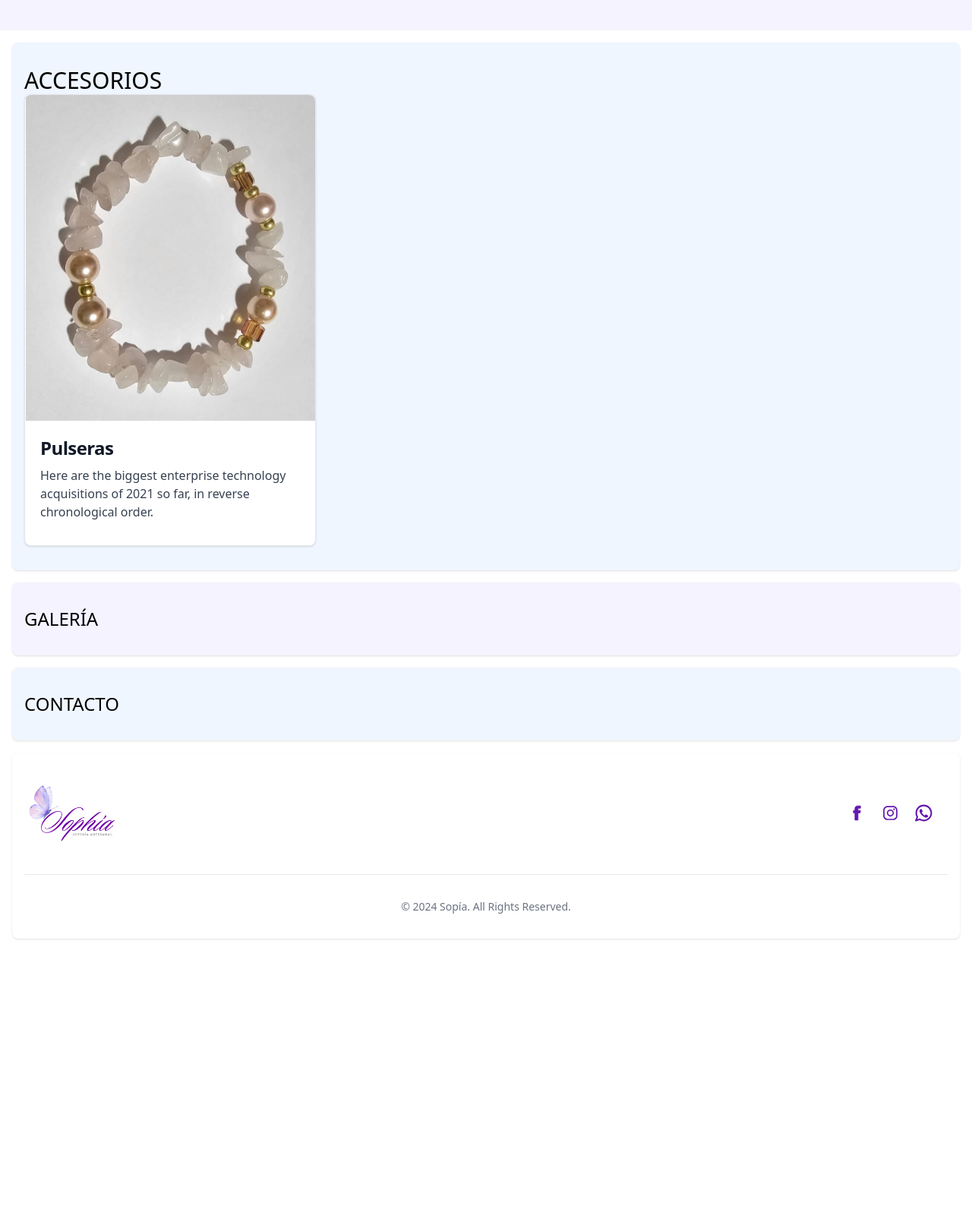
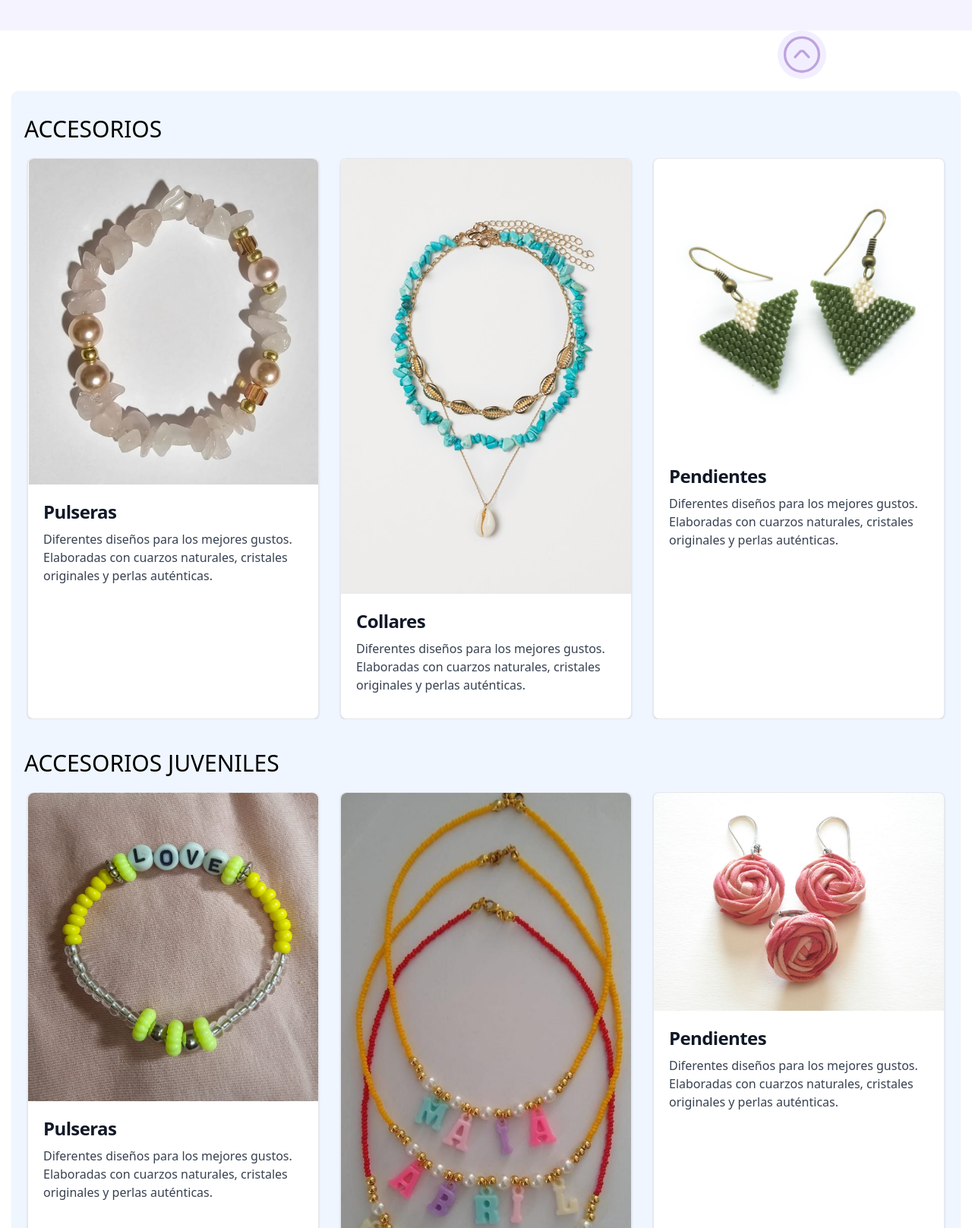
Before and after one commit to sophia-gt/sophia-gt.github.io, a website: page index.html in a window 1280 px wide. Shown: the part 760-2377 px from the top of the page at 76% size. Before the commit the page ends 2012 px from the top, so only its background shows below. Drawn offline with Linux system fonts and the light colour scheme.

Commit message:
Plantilla de accesorios completa

```diff
--- a/index.html
+++ b/index.html
@@ -1,5 +1,5 @@
 <!DOCTYPE html>
-<html lang="es">
+<html lang="es" class="scroll-smooth focus:scroll-auto">
 <head>
     <meta charset="UTF-8">
     <meta name="viewport" content="width=device-width, initial-scale=1.0">
@@ -8,43 +8,93 @@
     <link rel="icon" type="image/x-icon" href="/img/mariposa.png">
     <link href="/src/output.css" rel="stylesheet">
 </head>
-<body>
-    <header class="flex justify-center items-center flex-col md:flex-row bg-violet-50 p-10 h-screen overflow-auto">
+<body class="snap-y">
+    <header class="flex justify-center items-center flex-col md:flex-row bg-violet-50 p-10 h-screen overflow-auto z-50">
         <div class="w-10/12 md:w-1/2 h-fit mx-auto">
             <img src="/img/logo.png" alt="logo Sophía" class="md:mb-40">
         </div>
-        <div class="w-10/12 md:w-1/3 h-full py-auto flex flex-col justify-center items-center">
-            <div class="py-5 px-10 my-5 w-3/4 text-violet-500 text-3xl bg-violet-100 rounded-full flex justify-center">
-                <a href="#accesorios">Accesorios</a>
-            </div>
-            <div class="py-5 px-10 my-5 w-3/4 text-violet-500 text-3xl bg-violet-100 rounded-full flex justify-center">
-                <a href="#galeria">Galería</a>
-            </div>
-            <div class="py-5 px-10 my-5 w-3/4 text-violet-500 text-3xl bg-violet-100 rounded-full flex justify-center">
-                <a href="#contacto">Contacto</a>
-            </div>
-        </div>
+        <nav class="w-10/12 md:w-1/3 h-full py-auto flex flex-col justify-center items-center">
+            <a href="#accesorios" class="py-5 px-10 my-5 w-3/4 text-violet-500 text-3xl bg-violet-100 hover:text-violet-600 hover:bg-violet-200 rounded-full flex justify-center">
+                <div>Accesorios</div>
+            </a>
+            <a href="#galeria" class="py-5 px-10 my-5 w-3/4 text-violet-500 text-3xl bg-violet-100 hover:text-violet-600 hover:bg-violet-200 rounded-full flex justify-center">
+                <div>Galería</div>
+            </a>
+            <a href="#contacto" class="py-5 px-10 my-5 w-3/4 text-violet-500 text-3xl bg-violet-100 hover:text-violet-600 hover:bg-violet-200 rounded-full flex justify-center">
+                <div>Contacto</div>
+            </a>
+
+        </nav>
     </header>
 
-    <main>
-        <section class="bg-blue-50 rounded-lg shadow m-4">
+    <main class="relative">
+        <div class="bg-violet-200 p-1 rounded-full w-16 h-16 opacity-40 hover:opacity-70 left-[80vw] sticky top-[90vh]  z-40">
+            <a href="#" class="">
+                <img src="/img/up.svg" alt="ir al inicio">
+            </a>
+        </div>
+
+        <section class="bg-blue-50 rounded-lg shadow m-4 snap-y">
             <div  class="w-full max-w-screen-xl mx-auto p-4 md:py-8">
-                <a name="accesorios"></a>
-                <h2 class="text-3xl mb'5">ACCESORIOS</h2>
+                <a name="accesorios" class="scroll-m-10"></a>
 
-                <div class="flex">
-                    <div class="max-w-sm bg-white border border-gray-200 rounded-lg shadow dark:bg-gray-800 dark:border-gray-700">
-                        <a href="#">
-                            <img class="rounded-t-lg" src="/img/gal/pulsera.png " alt="" />
-                        </a>
+                <h2 class="text-3xl mb-5">ACCESORIOS</h2>
+
+                <div class="flex flex-wrap justify-center overflow-hidden gap-7">
+
+                    <div class="max-w-sm min-w-96 bg-white border border-gray-200 rounded-lg shadow dark:bg-gray-800 dark:border-gray-700">
+                        <img class="rounded-t-lg" src="/img/gal/pulsera.png " alt="" />
                         <div class="p-5">
-                            <a href="#">
-                                <h5 class="mb-2 text-2xl font-bold tracking-tight text-gray-900 dark:text-white">Pulseras</h5>
-                            </a>
-                            <p class="mb-3 font-normal text-gray-700 dark:text-gray-400">Here are the biggest enterprise technology acquisitions of 2021 so far, in reverse chronological order.</p>
+                            <h5 class="mb-2 text-2xl font-bold tracking-tight text-gray-900 dark:text-white">Pulseras</h5>
+                            <p class="mb-3 font-normal text-gray-700 dark:text-gray-400">Diferentes diseños para los mejores gustos. Elaboradas con cuarzos naturales, cristales originales y perlas auténticas.</p>
                         </div>
                     </div>
+
+                    <div class="max-w-sm min-w-96 bg-white border border-gray-200 rounded-lg shadow dark:bg-gray-800 dark:border-gray-700">
+                        <img class="rounded-t-lg" src="/img/gal/collar2.jpeg " alt="" />
+                        <div class="p-5">
+                            <h5 class="mb-2 text-2xl font-bold tracking-tight text-gray-900 dark:text-white">Collares</h5>
+                            <p class="mb-3 font-normal text-gray-700 dark:text-gray-400">Diferentes diseños para los mejores gustos. Elaboradas con cuarzos naturales, cristales originales y perlas auténticas.</p>
+                        </div>
+                    </div>
+
+                    <div class="max-w-sm min-w-96 bg-white border border-gray-200 rounded-lg shadow dark:bg-gray-800 dark:border-gray-700">
+                        <img class="rounded-t-lg" src="/img/gal/pendientes.jpg " alt="" />
+                        <div class="p-5">
+                            <h5 class="mb-2 text-2xl font-bold tracking-tight text-gray-900 dark:text-white">Pendientes</h5>
+                            <p class="mb-3 font-normal text-gray-700 dark:text-gray-400">Diferentes diseños para los mejores gustos. Elaboradas con cuarzos naturales, cristales originales y perlas auténticas.</p>
+                        </div>
+                    </div>
+
                 </div>
+
+                <h2 class="text-3xl my-10 mb-5">ACCESORIOS JUVENILES</h2>
+
+                <div class="flex flex-wrap justify-center overflow-hidden gap-7">
+
+                    <div class="max-w-sm min-w-96 bg-white border border-gray-200 rounded-lg shadow dark:bg-gray-800 dark:border-gray-700">
+                        <img class="rounded-t-lg" src="/img/gal/pulseraJuvenil.png " alt="" />
+                        <div class="p-5">
+                            <h5 class="mb-2 text-2xl font-bold tracking-tight text-gray-900 dark:text-white">Pulseras</h5>
+                            <p class="mb-3 font-normal text-gray-700 dark:text-gray-400">Diferentes diseños para los mejores gustos. Elaboradas con cuarzos naturales, cristales originales y perlas auténticas.</p>
+                        </div>
+                    </div>
+
+                    <div class="max-w-sm min-w-96 bg-white border border-gray-200 rounded-lg shadow dark:bg-gray-800 dark:border-gray-700">
+                        <img class="rounded-t-lg" src="/img/gal/collarJuvenil.jpg " alt="" />
+                        <div class="p-5">
+                            <h5 class="mb-2 text-2xl font-bold tracking-tight text-gray-900 dark:text-white">Collares</h5>
+                            <p class="mb-3 font-normal text-gray-700 dark:text-gray-400">Diferentes diseños para los mejores gustos. Elaboradas con cuarzos naturales, cristales originales y perlas auténticas.</p>
+                        </div>
+                    </div>
+
+                    <div class="max-w-sm min-w-96 bg-white border border-gray-200 rounded-lg shadow dark:bg-gray-800 dark:border-gray-700">
+                        <img class="rounded-t-lg" src="/img/gal/pendientesJuveniles.jpg " alt="" />
+                        <div class="p-5">
+                            <h5 class="mb-2 text-2xl font-bold tracking-tight text-gray-900 dark:text-white">Pendientes</h5>
+                            <p class="mb-3 font-normal text-gray-700 dark:text-gray-400">Diferentes diseños para los mejores gustos. Elaboradas con cuarzos naturales, cristales originales y perlas auténticas.</p>
+                        </div>
+                    </div>
 
 
 
```
Also changed, not shown: img/gal/collar.jpg (added), img/gal/collar2.jpeg (added), img/gal/collarJuvenil.jpg (added), img/gal/pendientes.jpg (added), img/gal/pendientesJuveniles.jpg (added), img/gal/pulseraJuvenil.png (added), img/up.svg (added), src/output.css.
